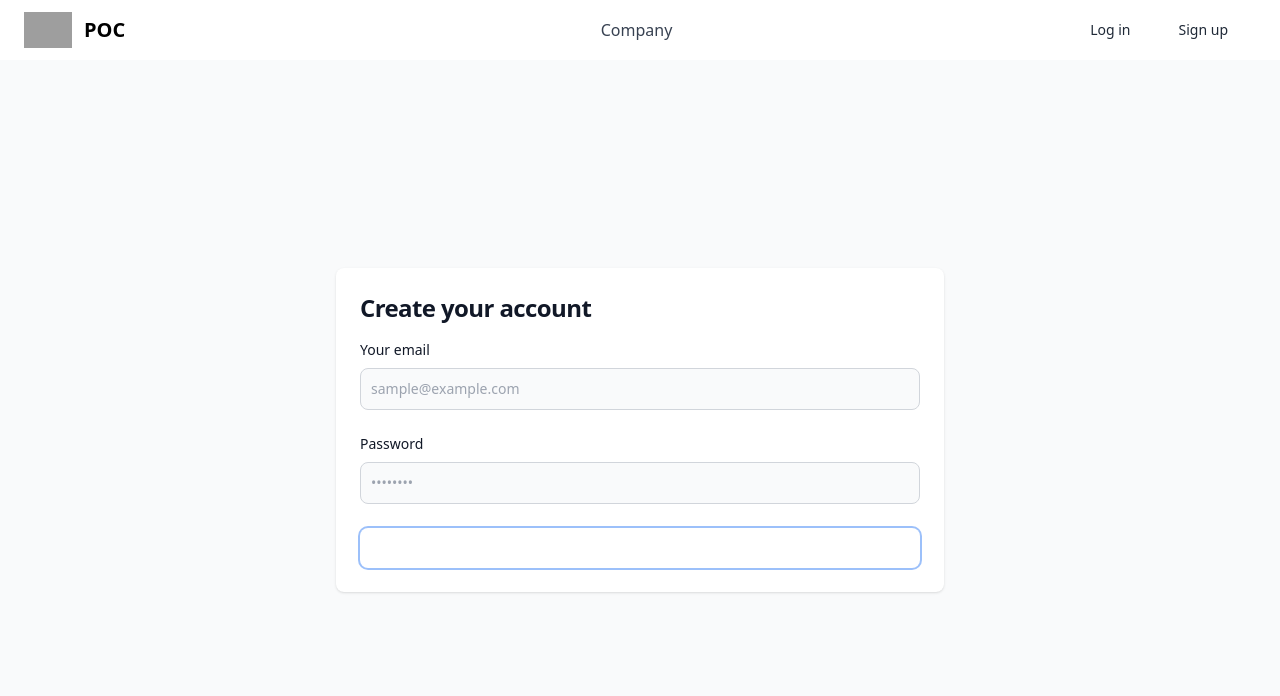
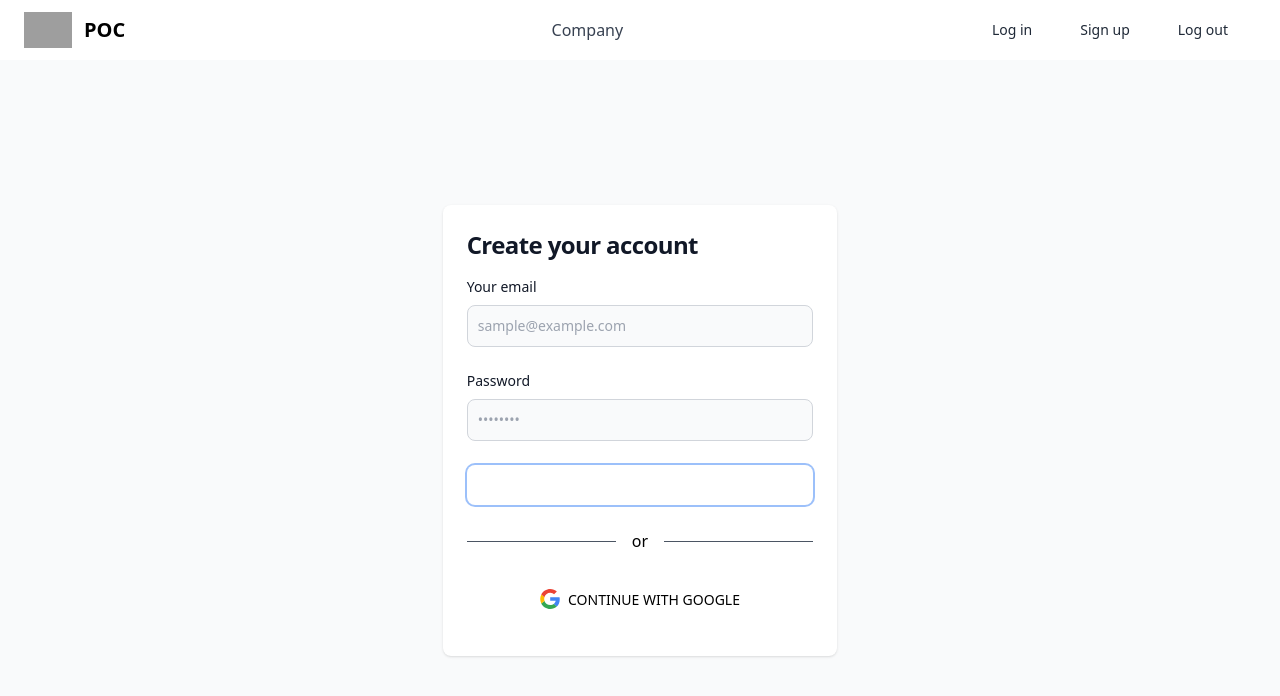
Before and after one commit to arryhere/POC, a React (Vite) app: page /signup in a window 1280 px wide. Shown: the top 696 px of the page. Built offline with nearby package versions, Linux system fonts and the light colour scheme; grey boxes are pictures that could not be loaded.

Commit message:
feat: initial

```diff
--- a/package.json
+++ b/package.json
@@ -15,6 +15,7 @@
     "react-dom": "^18.2.0",
     "react-hook-form": "^7.43.7",
     "react-router-dom": "^6.9.0",
+    "react-toastify": "^9.1.1",
     "yup": "^1.0.2"
   },
   "devDependencies": {
--- /dev/null
+++ b/src/components/Icons/GoogleIcon.tsx
@@ -0,0 +1,31 @@
+import React from 'react';
+
+export default function GoogleIcon({ className }: { className: string }) {
+  return (
+    <>
+      <svg
+        className={className}
+        xmlns="http://www.w3.org/2000/svg"
+        preserveAspectRatio="xMidYMid"
+        viewBox="0 0 256 262"
+      >
+        <path
+          fill="#4285F4"
+          d="M255.878 133.451c0-10.734-.871-18.567-2.756-26.69H130.55v48.448h71.947c-1.45 12.04-9.283 30.172-26.69 42.356l-.244 1.622 38.755 30.023 2.685.268c24.659-22.774 38.875-56.282 38.875-96.027"
+        />
+        <path
+          fill="#34A853"
+          d="M130.55 261.1c35.248 0 64.839-11.605 86.453-31.622l-41.196-31.913c-11.024 7.688-25.82 13.055-45.257 13.055-34.523 0-63.824-22.773-74.269-54.25l-1.531.13-40.298 31.187-.527 1.465C35.393 231.798 79.49 261.1 130.55 261.1"
+        />
+        <path
+          fill="#FBBC05"
+          d="M56.281 156.37c-2.756-8.123-4.351-16.827-4.351-25.82 0-8.994 1.595-17.697 4.206-25.82l-.073-1.73L15.26 71.312l-1.335.635C5.077 89.644 0 109.517 0 130.55s5.077 40.905 13.925 58.602l42.356-32.782"
+        />
+        <path
+          fill="#EB4335"
+          d="M130.55 50.479c24.514 0 41.05 10.589 50.479 19.438l36.844-35.974C195.245 12.91 165.798 0 130.55 0 79.49 0 35.393 29.301 13.925 71.947l42.211 32.783c10.59-31.477 39.891-54.251 74.414-54.251"
+        />
+      </svg>
+    </>
+  );
+}
--- a/src/components/Navbar/Navbar.tsx
+++ b/src/components/Navbar/Navbar.tsx
@@ -1,5 +1,8 @@
 import React, { useEffect, useRef, useState } from 'react';
 import { Link } from 'react-router-dom';
+import { auth } from '../../config/firebase.config';
+import { signOut } from 'firebase/auth';
+import { toast } from 'react-toastify';
 
 export default function Navbar() {
   const navbar = useRef<HTMLInputElement>(null);
@@ -10,6 +13,17 @@ export default function Navbar() {
       setNavHeight(navbar.current.offsetHeight);
     }
   }, [navbar]);
+
+  async function signout() {
+    try {
+      await signOut(auth);
+      localStorage.removeItem('auth');
+      toast.success('Logout successful');
+    } catch (error: any) {
+      toast.error(error.message);
+    }
+  }
+
   return (
     <>
       <header ref={navbar}>
@@ -32,6 +46,12 @@ export default function Navbar() {
               >
                 Sign up
               </Link>
+              <button
+                onClick={signout}
+                className="text-gray-800 dark:text-white hover:bg-gray-50 focus:ring-4 focus:ring-gray-300 font-medium rounded-lg text-sm px-4 lg:px-5 py-2 lg:py-2.5 mr-2 dark:hover:bg-gray-700 focus:outline-none dark:focus:ring-gray-800"
+              >
+                Log out
+              </button>
 
               <button
                 data-collapse-toggle="mobile-menu-2"
--- a/src/config/firebase.config.ts
+++ b/src/config/firebase.config.ts
@@ -1,5 +1,5 @@
 import { initializeApp } from 'firebase/app';
-import { getAuth } from 'firebase/auth';
+import { getAuth, GoogleAuthProvider } from 'firebase/auth';
 
 const firebaseConfig = {
   apiKey: 'AIzaSyDdT6ENulQniandLkUhCvSY7yGBed5NOuE',
@@ -13,3 +13,4 @@ const firebaseConfig = {
 const app = initializeApp(firebaseConfig);
 
 export const auth = getAuth(app);
+export const googleProvider = new GoogleAuthProvider();
--- /dev/null
+++ b/src/lib/guards/AuthGuard.tsx
@@ -0,0 +1,24 @@
+import React, { useEffect, useState } from 'react';
+import { auth } from '../../config/firebase.config';
+import { onAuthStateChanged } from 'firebase/auth';
+import { Outlet, useNavigate } from 'react-router-dom';
+
+export default function AuthGuard() {
+  const [user, setUser] = useState<any>(null);
+  const navigate = useNavigate();
+  useEffect(() => {
+    onAuthStateChanged(auth, (e) => {
+      if (e) {
+        setUser(e);
+      } else {
+        navigate('/login');
+      }
+    });
+  }, []);
+
+  return (
+    <>
+      <Outlet />
+    </>
+  );
+}
--- a/src/main.tsx
+++ b/src/main.tsx
@@ -3,11 +3,24 @@ import ReactDOM from 'react-dom/client';
 import App from './App';
 import './index.css';
 import { BrowserRouter } from 'react-router-dom';
+import { ToastContainer } from 'react-toastify';
+import 'react-toastify/dist/ReactToastify.css';
 
 ReactDOM.createRoot(document.getElementById('root') as HTMLElement).render(
   <StrictMode>
     <BrowserRouter>
       <App />
+      <ToastContainer
+        position="top-right"
+        autoClose={5000}
+        hideProgressBar={false}
+        newestOnTop={false}
+        closeOnClick={false}
+        rtl={false}
+        draggable={true}
+        pauseOnHover={true}
+        theme="dark"
+      />
     </BrowserRouter>
   </StrictMode>
 );
--- a/src/pages/Authentication/Signup.tsx
+++ b/src/pages/Authentication/Signup.tsx
@@ -1,10 +1,11 @@
 import React, { useState } from 'react';
-import { Link } from 'react-router-dom';
 import { FieldErrors, useForm } from 'react-hook-form';
 import { yupResolver } from '@hookform/resolvers/yup';
 import * as yup from 'yup';
-import { createUserWithEmailAndPassword } from 'firebase/auth';
-import { auth } from '../../config/firebase.config';
+import { createUserWithEmailAndPassword, signInWithPopup } from 'firebase/auth';
+import { auth, googleProvider } from '../../config/firebase.config';
+import GoogleIcon from '../../components/Icons/GoogleIcon';
+import { toast } from 'react-toastify';
 
 interface Signup {
   email: string;
@@ -33,9 +34,11 @@ export default function Signup() {
       setLoading(true);
       const { email, password } = data;
       const response = await createUserWithEmailAndPassword(auth, email, password);
-      console.log('login firebase success', response);
-    } catch (error) {
-      console.log('login firebase error', error);
+      console.log(response);
+      localStorage.setItem('auth', JSON.stringify(response));
+      toast.success('Signup successful');
+    } catch (error: any) {
+      toast.error(error.message);
     } finally {
       setLoading(false);
       reset();
@@ -43,13 +46,25 @@ export default function Signup() {
   }
 
   async function onError(error: FieldErrors<Signup>) {
-    console.log('login form error', error);
+    console.log('Form error', error);
+  }
+
+  async function signUpWithGoogle() {
+    try {
+      const response = await signInWithPopup(auth, googleProvider);
+      localStorage.setItem('auth', JSON.stringify(response));
+      toast.success('Signup successful');
+    } catch (error: any) {
+      toast.error(error.message);
+    } finally {
+      reset();
+    }
   }
 
   return (
     <>
       <section className="h-[calc(100vh-60px)] bg-gray-50 dark:bg-gray-900 flex justify-center items-center">
-        <div className="p-4 w-full md:w-2/4">
+        <div className="p-4 w-full md:w-8/12 lg:w-4/12 ">
           <div className=" bg-white rounded-lg shadow dark:border dark:bg-gray-800 dark:border-gray-700">
             <div className="p-6 space-y-4">
               <h1 className="text-xl font-bold leading-tight tracking-tight text-gray-900 md:text-2xl dark:text-white">
@@ -71,6 +86,7 @@ export default function Signup() {
                   />
                   {errors?.email && <p className=" mt-2 text-sm text-red-400">{errors.email.message}</p>}
                 </div>
+
                 <div>
                   <label htmlFor="password" className="block mb-2 text-sm font-medium text-gray-900 dark:text-white">
                     Password
@@ -86,6 +102,7 @@ export default function Signup() {
                   />
                   {errors?.password && <p className=" mt-2 text-sm text-red-400">{errors.password.message}</p>}
                 </div>
+
                 <button
                   disabled={loading}
                   type="submit"
@@ -95,6 +112,21 @@ export default function Signup() {
                 >
                   {loading ? 'loading' : 'Sign up'}
                 </button>
+
+                <div className="my-4 flex items-center before:mt-0.5 before:flex-1 before:border-t before:border-gray-600 after:mt-0.5 after:flex-1 after:border-t after:border-gray-600">
+                  <p className="mx-4 mb-0 text-center font-normal dark:text-neutral-200">or</p>
+                </div>
+
+                <div>
+                  <button
+                    type='button'
+                    onClick={signUpWithGoogle}
+                    className="mb-3 flex w-full items-center justify-center rounded bg-info px-7 pt-3 pb-2.5 text-center text-sm font-medium uppercase leading-normal bg-white hover:bg-slate-200"
+                  >
+                    <GoogleIcon className='mr-2 h-5 w-5' />
+                    Continue with Google
+                  </button>
+                </div>
               </form>
             </div>
           </div>
--- a/src/routes/AppRoutes.tsx
+++ b/src/routes/AppRoutes.tsx
@@ -3,6 +3,7 @@ import { Routes, Route } from 'react-router-dom';
 import Home from '../pages/Home/Home';
 import Signup from '../pages/Authentication/Signup';
 import _404 from '../pages/Error/_404';
+import AuthGuard from '../lib/guards/AuthGuard';
 
 export default function AppRoutes() {
   return (
@@ -10,6 +11,9 @@ export default function AppRoutes() {
       <Routes>
         <Route path='/' element={<Home />} />
         <Route path='/signup' element={<Signup />} />
+        <Route element={<AuthGuard />}>
+          <Route path='/test' element={<>test</>} />
+        </Route>
         <Route path='*' element={<_404 />} />
       </Routes>
     </>
```
Also changed, not shown: src/assets/google.svg (added), 1 other file (tests, documents, lock files or other folders).
